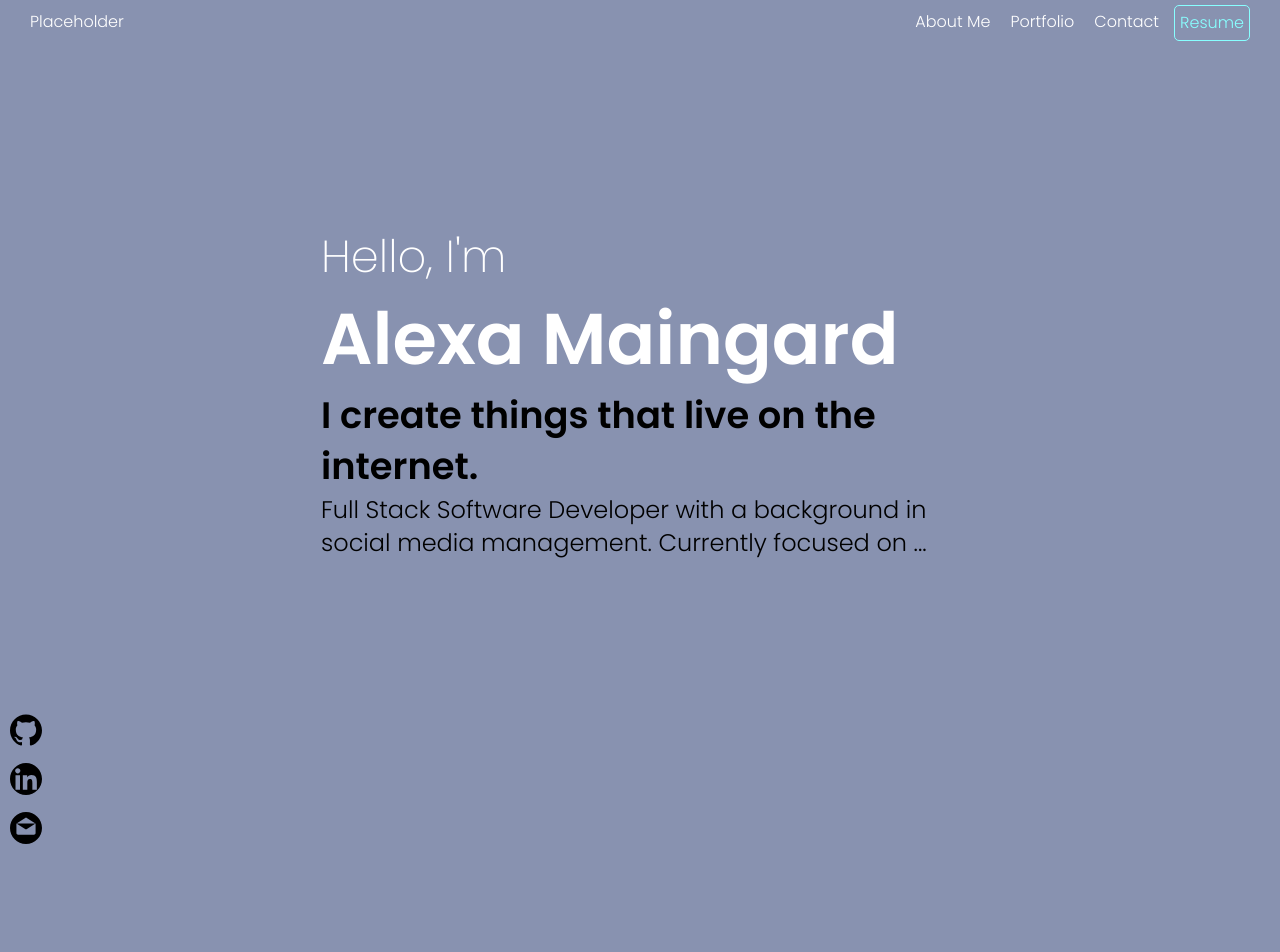
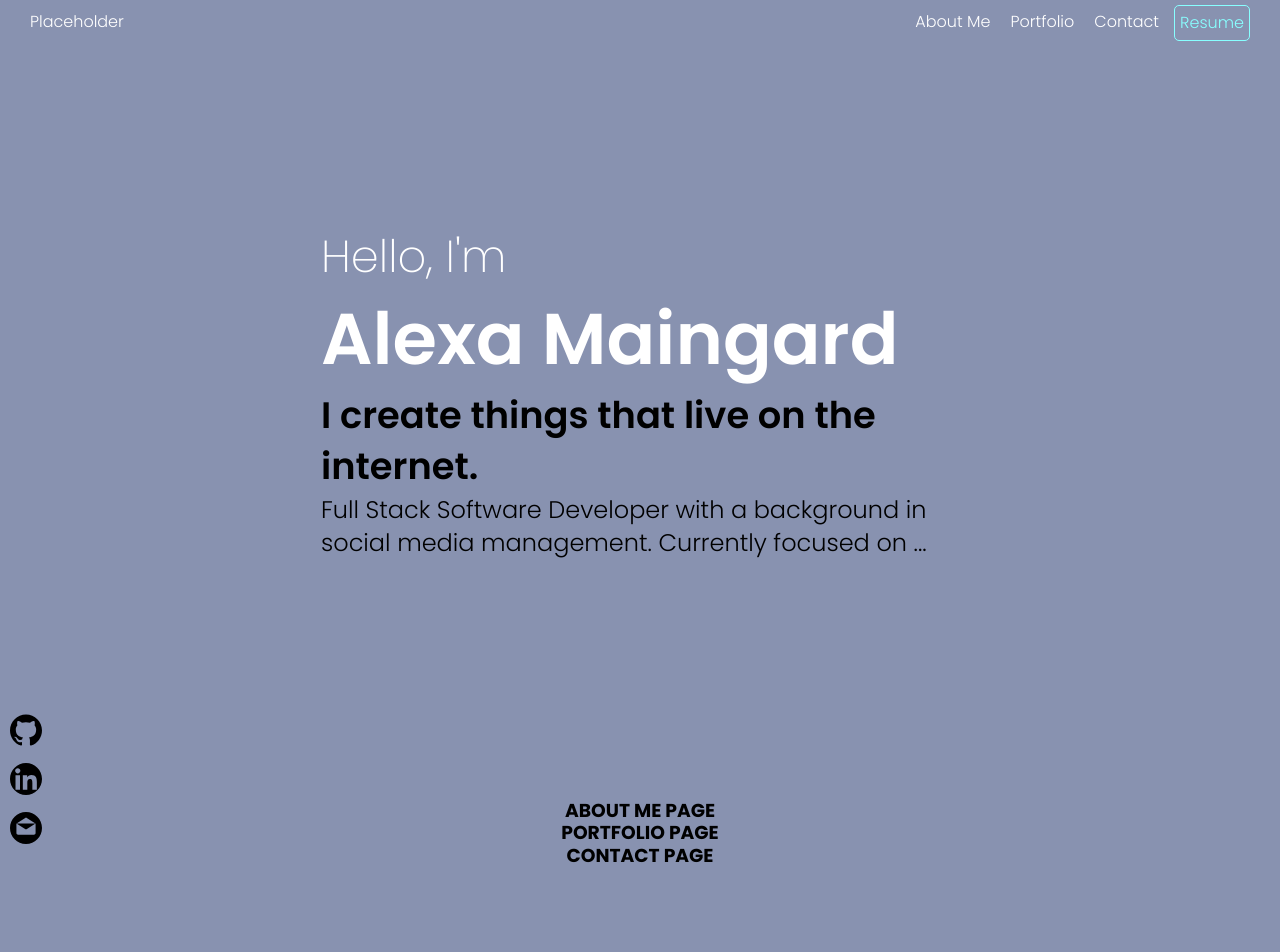
Before and after one commit to alexamaingard/merlina, a React (Create React App) app: page / in a window 1280 px wide. Shown: the top 952 px of the page. After the commit the page ends 869 px from the top, so only its background shows below. Built offline with nearby package versions, Linux system fonts and the light colour scheme.

Commit message:
remove page dividers

```diff
--- a/src/styles/App.css
+++ b/src/styles/App.css
@@ -13,9 +13,8 @@ body::-webkit-scrollbar {
 .about-me-page,
 .portfolio-page,
 .contact-page {
-	border-bottom: 1px solid black;
+	/* border-bottom: 1px solid black; */
     /* BACKGROUND */
-    height: 100vh;
     width: 100vw;
     /* FONT */
     line-height: 1.2;
```
